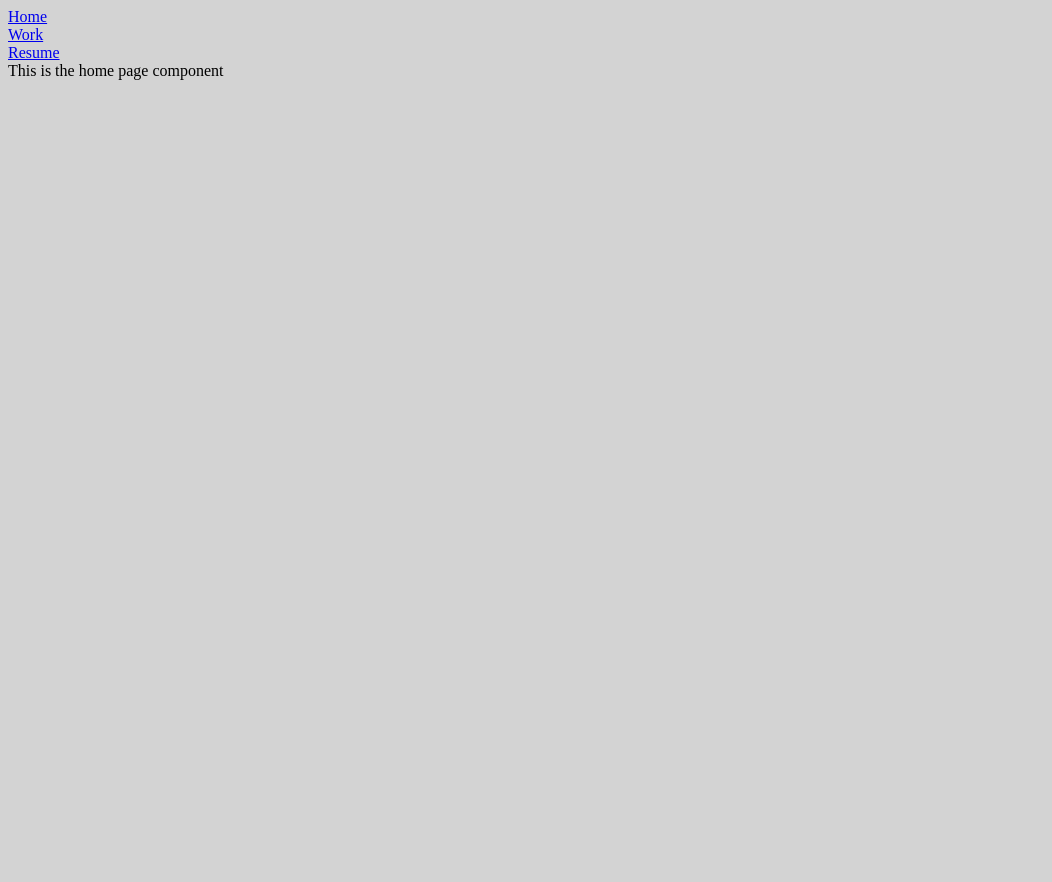
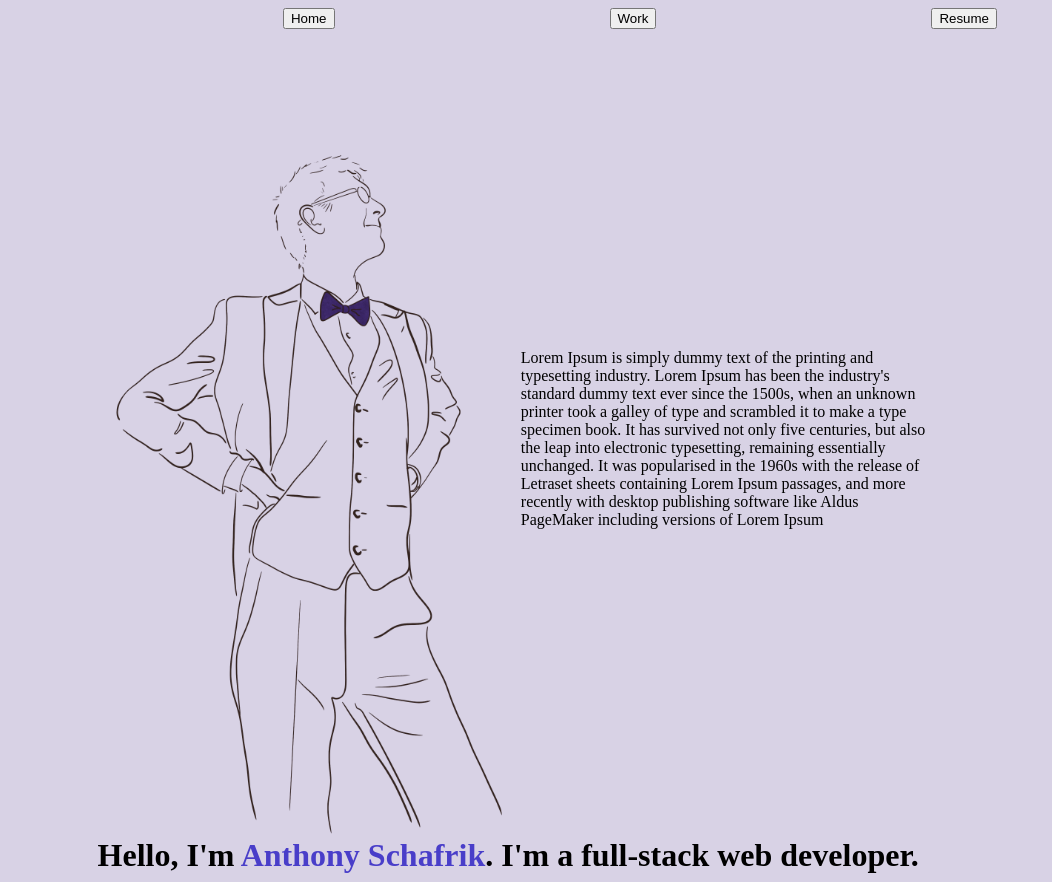
Before and after one commit to anthonySchafrik/portfolio, a React (Create React App) app: page / in a window 1280 px wide. Shown: the whole page, without its empty margins (0-1052 px from the left). Before the commit the page ends 800 px from the top, so only its background shows below. Built offline with nearby package versions, Linux system fonts and the light colour scheme.

Commit message:
Completet home page still need my about me

```diff
--- a/src/App.css
+++ b/src/App.css
@@ -1,3 +1,3 @@
 body {
-  background-color: lightgray;
+  background-color: rgb(216, 210, 229);
 }
--- /dev/null
+++ b/src/Components/HomePage.css
@@ -0,0 +1,30 @@
+.homeContainer {
+  display: flex;
+  flex-direction: row;
+  flex-wrap: wrap;
+}
+
+.picContainer {
+  margin: 15vh 0 0 6vw;
+}
+
+.aboutMe {
+  margin-top: 40vh;
+  width: 32vw;
+  margin-left: -5vw;
+}
+
+.name {
+  margin: -2vh 0vh 0vh 7vw;
+}
+
+@media (max-width: 770px) {
+  .aboutMe {
+    margin: 5vh 0 0 30vw;
+    width: 60vw;
+  }
+
+  .name {
+    margin: 5vw 0 0 30vw;
+  }
+}
--- a/src/Components/HomePage.js
+++ b/src/Components/HomePage.js
@@ -1,7 +1,40 @@
 import React from 'react';
 
+import './HomePage.css';
+import homePicture from '../photos/home_portrait_clear.png';
+
 const HomePage = () => {
-  return <div>This is the home page component</div>;
+  return (
+    <>
+      <div className="homeContainer">
+        <div className="picContainer">
+          <img
+            src={homePicture}
+            alt="Me in suite"
+            height="700px"
+            width="500px"
+          />
+        </div>
+        <div className="aboutMe">
+          Lorem Ipsum is simply dummy text of the printing and typesetting
+          industry. Lorem Ipsum has been the industry's standard dummy text ever
+          since the 1500s, when an unknown printer took a galley of type and
+          scrambled it to make a type specimen book. It has survived not only
+          five centuries, but also the leap into electronic typesetting,
+          remaining essentially unchanged. It was popularised in the 1960s with
+          the release of Letraset sheets containing Lorem Ipsum passages, and
+          more recently with desktop publishing software like Aldus PageMaker
+          including versions of Lorem Ipsum
+        </div>
+      </div>
+
+      <h1 className="name">
+        Hello, I'm
+        <span style={{ color: 'rgb(73, 62, 201)' }}> Anthony Schafrik</span>.
+        I'm a full-stack web developer.
+      </h1>
+    </>
+  );
 };
 
 export default HomePage;
--- a/src/Components/NavBar.js
+++ b/src/Components/NavBar.js
@@ -1,19 +1,21 @@
 import React from 'react';
 import { Link } from 'react-router-dom';
 
+import './NavBar.css';
+
 const NavBar = () => {
   return (
-    <div>
+    <div className="container">
       <Link to="/">
-        <div>Home</div>
+        <button>Home</button>
       </Link>
 
       <Link to="/work">
-        <div>Work</div>
+        <button>Work</button>
       </Link>
 
       <Link to="/Resume">
-        <div>Resume</div>
+        <button>Resume</button>
       </Link>
     </div>
   );
```
Also changed, not shown: src/photos/home_portrait_clear.png (added), src/photos/work_portrait_clear.png (added).
